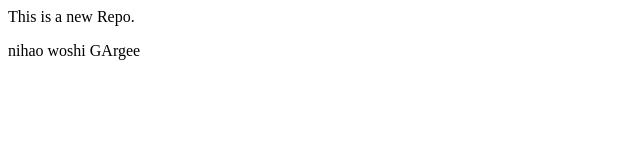
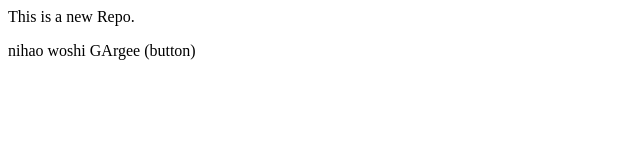
Before and after one commit to sunflower0310/localrepo, a plain HTML site: page index.html in a window 1280 px wide. Shown: the full height of the page, 0-640 px from the left. Drawn offline with Linux system fonts and the light colour scheme.

```diff
--- a/index.html
+++ b/index.html
@@ -1,2 +1,2 @@
 <p> This is a new Repo. </p>
-<p> nihao woshi GArgee </p>
+<p> nihao woshi GArgee (button) </p>
```
